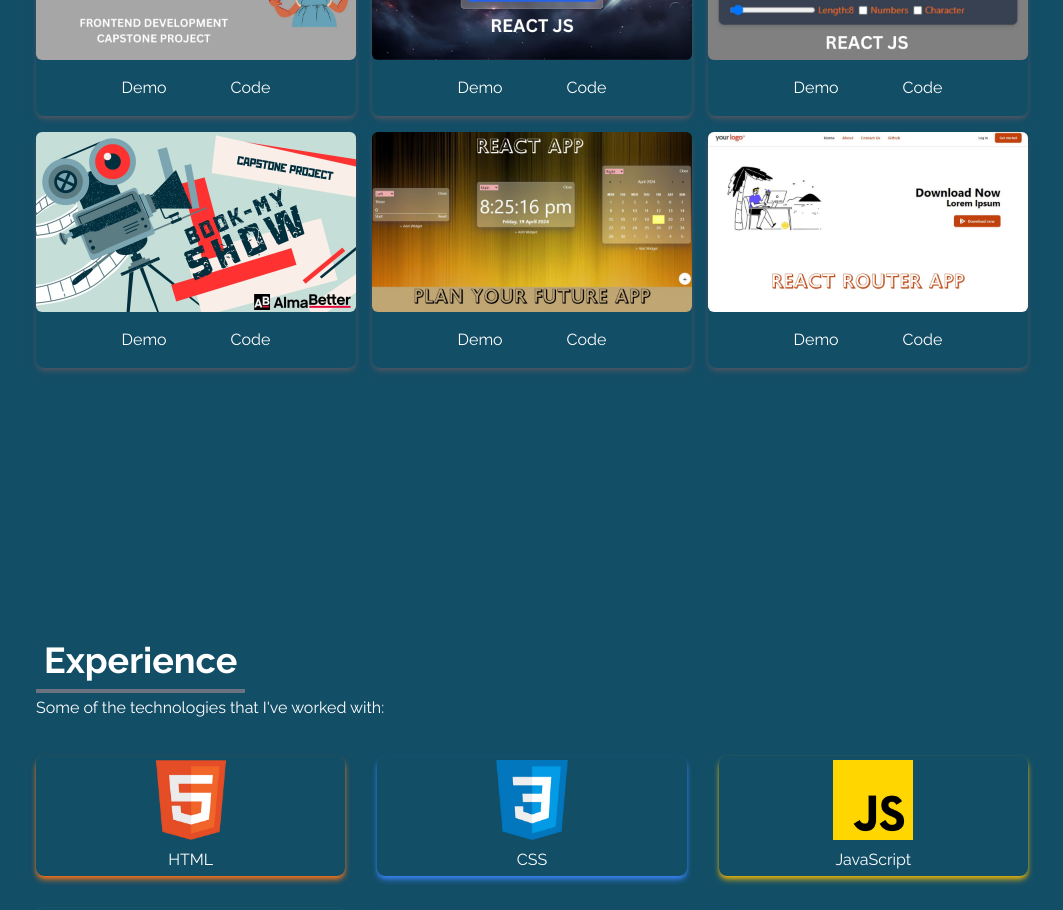
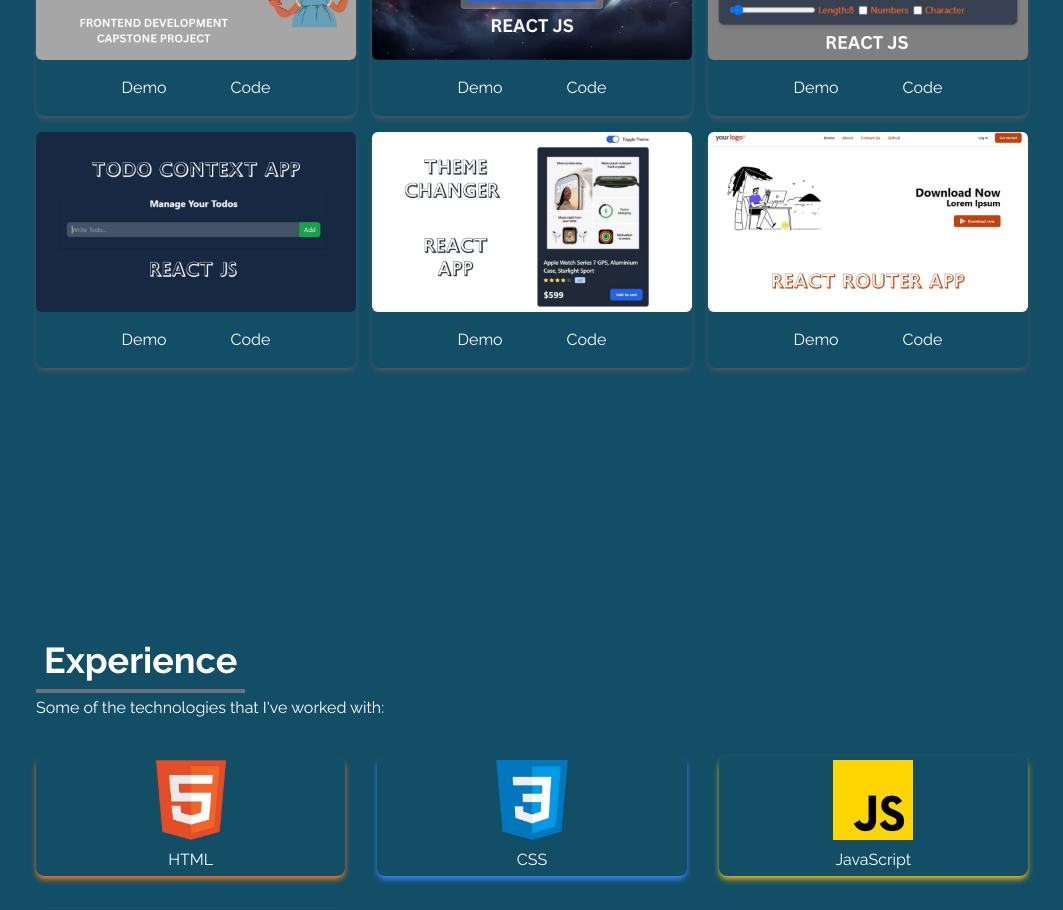
Before and after one commit to Sumit021995/Sumit_Portfolio_New, a React (Create React App) app: page / in a window 1280 px wide. Shown: the part 1880-2790 px from the top of the page, without its empty margins (108-1171 px from the left). Built offline with nearby package versions, Linux system fonts and the light colour scheme; the HTML template or start-up script is replaced by a standard one.

Commit message:
file updated

```diff
--- a/src/components/Portfolio.jsx
+++ b/src/components/Portfolio.jsx
@@ -2,8 +2,8 @@ import React from "react";
 import flashcard from "../assets/portfolio/flashcard.jpg";
 import currencyexchange from "../assets/portfolio/currencyexchange.jpg";
 import passwordgenerator from '../assets/portfolio/passwordgenerator.jpg';
-import bookmyshow from '../assets/portfolio/bookmyshow.jpeg'
-import plannerapp from '../assets/portfolio/Plannerapp.JPG'
+import todocontext from '../assets/portfolio/todocontext.jpg'
+import themechanger from '../assets/portfolio/themechanger.jpg'
 import reactrouter from '../assets/portfolio/reactRouterApp.JPG'
 
 
@@ -30,15 +30,15 @@ const Portfolio = () => {
     },
     {
       id: 4,
-      src: bookmyshow,
-      demo: "https://github.com/Sumit021995/BookMyShow-Project",
-      code: "https://github.com/Sumit021995/BookMyShow-Project"
+      src: todocontext,
+      demo: "https://sumit021995.github.io/TodoContextLocalStorage/",
+      code: "https://github.com/Sumit021995/TodoContextLocalStorage"
     },
     {
       id: 5,
-      src: plannerapp,
-      demo: "https://sumit1-planner-app.netlify.app/",
-      code: "https://github.com/Sumit021995/planner-app"
+      src: themechanger,
+      demo: "https://sumit021995.github.io/ThemeSwitcher",
+      code: "https://github.com/Sumit021995/ThemeSwitcher"
     },
     {
       id: 6,
```
Also changed, not shown: src/assets/portfolio/themechanger.jpg (added), src/assets/portfolio/todocontext.jpg (added).
